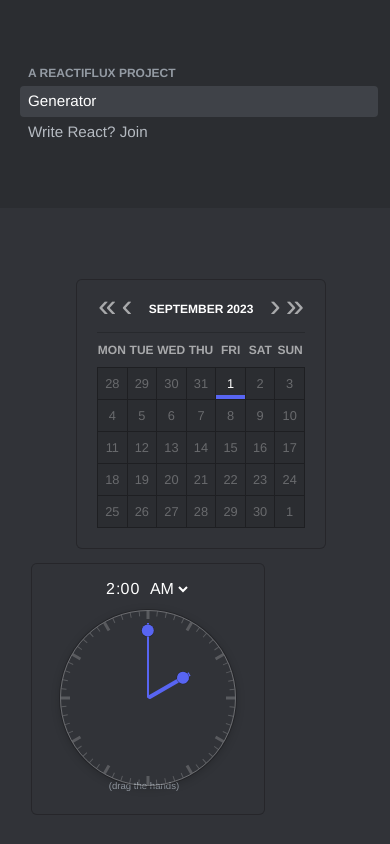
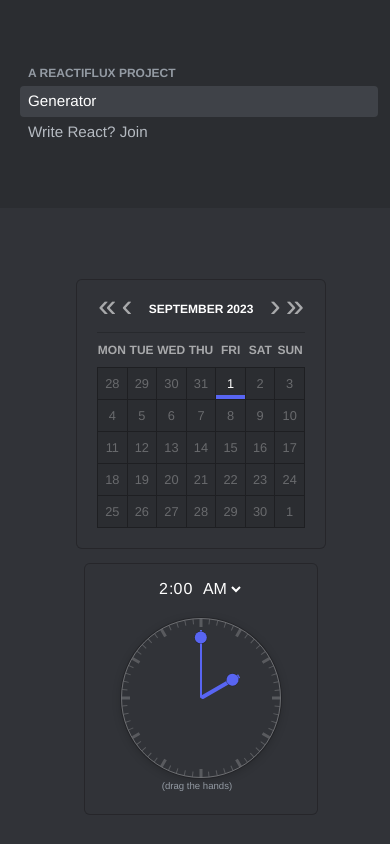
Before and after one commit to vcarl/discord-timestamps, a Next.js app: page / in a window 390 px wide. Shown: the top 844 px of the page. Built offline with nearby package versions, Linux system fonts and the light colour scheme.

Commit message:
Fix clock on mobile

```diff
--- a/components/TimePicker.js
+++ b/components/TimePicker.js
@@ -135,9 +135,9 @@ export default function TimePicker({ onChange, value, className, ...props }) {
   });
 
   return (
-    <div /* This is a load-bearing div */>
+    <div className={className}>
       <ReactTimePicker
-        className={`control ${className}`}
+        className="control"
         clearIcon={null}
         clockIcon={null}
         renderSecondHand={false}
--- a/styles/TimePicker.css
+++ b/styles/TimePicker.css
@@ -44,7 +44,7 @@
   width: 12rem;
   height: 12rem !important;
   max-width: 100vw;
-  padding: 0.5rem;
+  padding: 1rem;
   background-color: unset;
   border: 0;
   z-index: 1;
```
